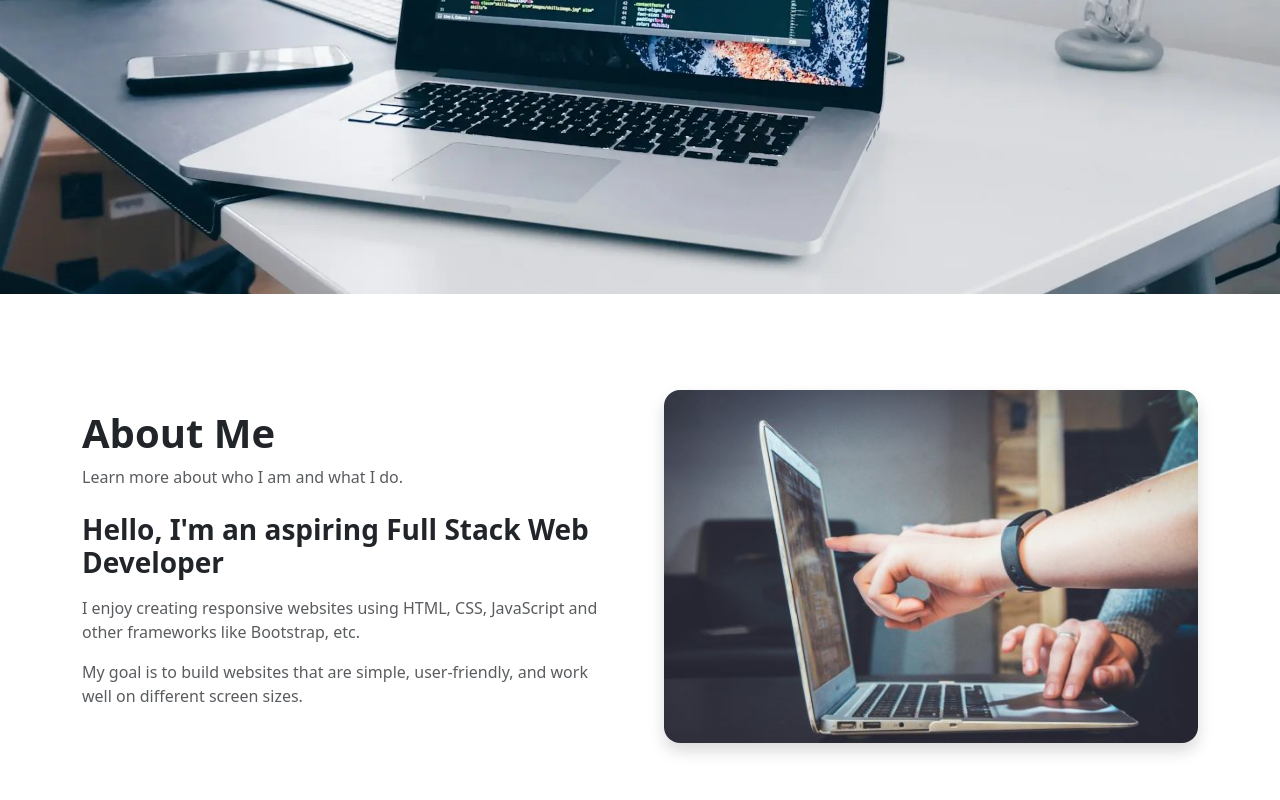
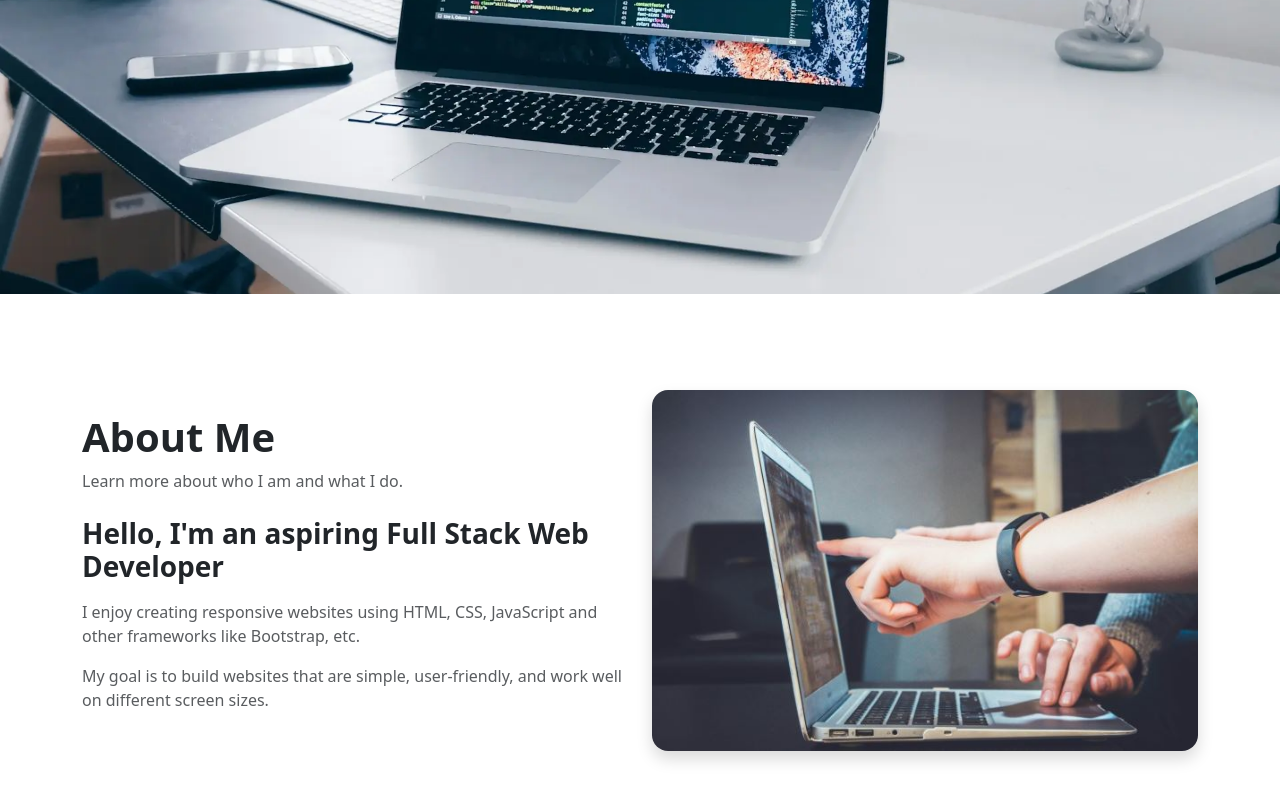
Before and after one commit to 35stars/Project-2-Portfolio, a plain HTML site: page index.htm in a window 1280 px wide. Shown: the part 506-1306 px from the top of the page. Drawn offline with nearby package versions, Linux system fonts and the light colour scheme.

Commit message:
Update index.htm

```diff
--- a/index.htm
+++ b/index.htm
@@ -96,7 +96,7 @@
 <section id="about" class="min-vh-100 py-5">
     <div class="container pt-5">
 
-        <div class="row align-items-center g-5 d-flex flex-row-reverse">
+        <div class="row align-items-center g-4 d-flex flex-row-reverse">
 
             <!-- Image -->
             <div class="col-12 col-md-6">
```
